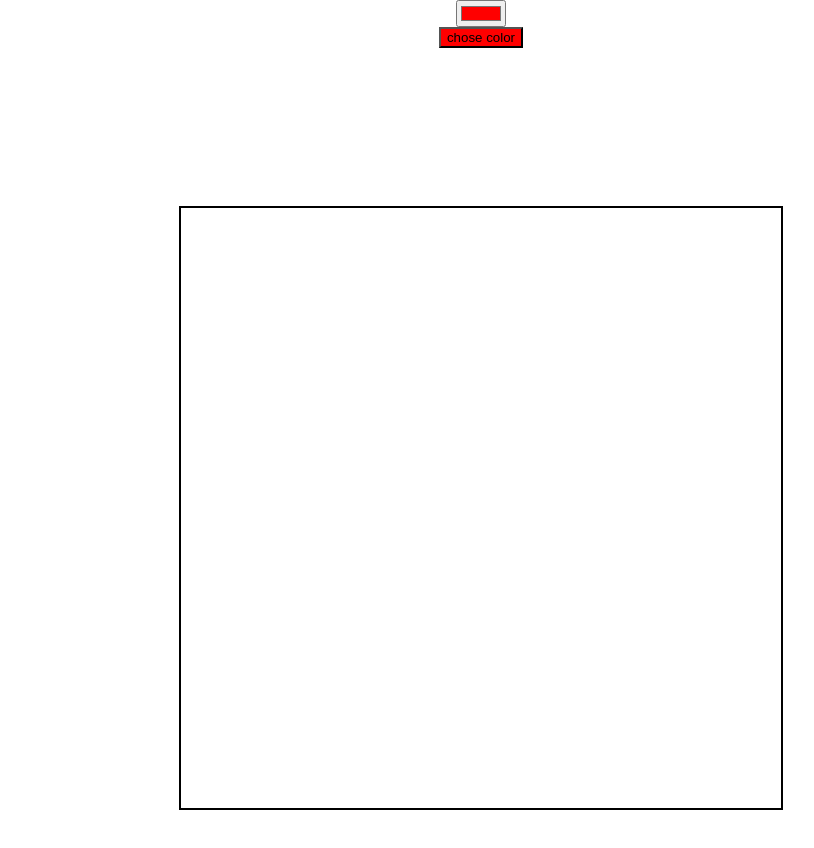
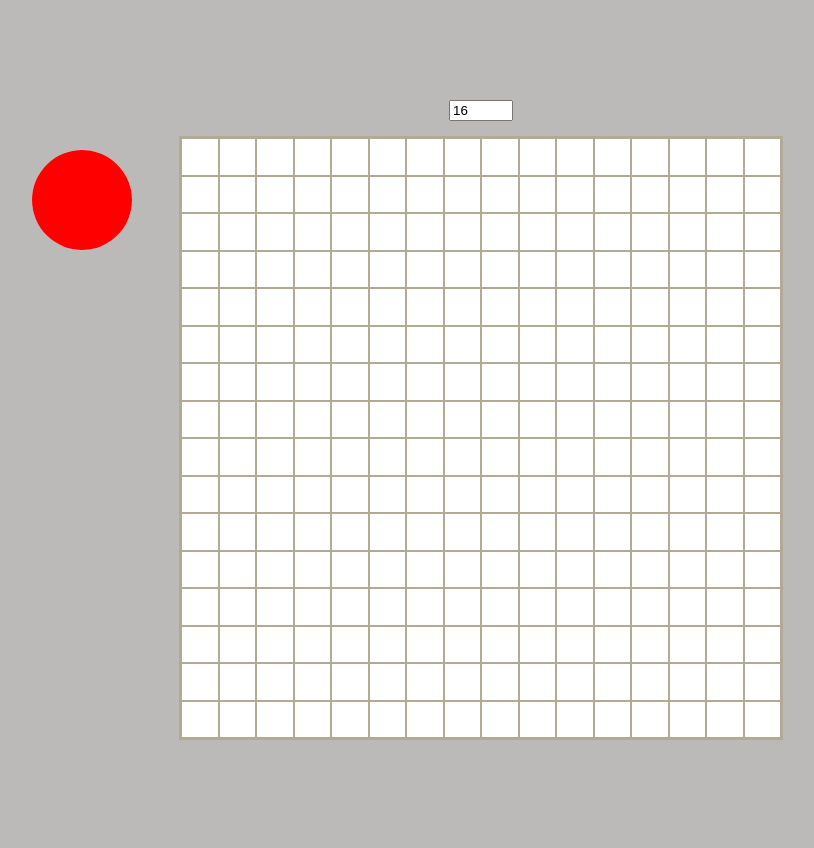
Before and after one commit to Abdul0306/Etch-a-Sketch, a plain HTML site: page index.html in a window 1280 px wide. Shown: the whole page, without its empty margins (159-973 px from the left). After the commit the page ends 800 px from the top, so only its background shows below. Drawn offline with Linux system fonts and the light colour scheme.

Commit message:
Describe your change

```diff
--- a/Etch-Sketch.js
+++ b/Etch-Sketch.js
@@ -1,38 +1,53 @@
 const gridcontainer = document.querySelector("#grid-container")
 const colorpicker = document.querySelector("#colorpicker")
-const Colorbutton = document.querySelector("button")
-
-
-const gridSize = 16;
-const totalCell = gridSize * gridSize;
-
-
-for(let i = 0; i < totalCell; i++) {
-
-    const cell = document.createElement("div")
-
-    cell.classList.add("grid-cell")
-
-    gridcontainer.appendChild(cell);
-
-}
+const sizeInput = document.querySelector("#sizeInput")
 
 
 let chosecolor = colorpicker.value;
-
-Colorbutton.style.backgroundColor = chosecolor;
 
 colorpicker.addEventListener('input', (event) => {
 
     chosecolor = event.target.value;
 
-    Colorbutton.style.backgroundColor = chosecolor;
-
+    colorpicker.style.backgroundColor = chosecolor;
 });
 
+function newsize(size) {
 
-cell.addEventListener("mouseenter", () =>{
+    gridcontainer.innerHTML = "";
 
-        cell.style.backgroundColor = chosecolor;
+    gridcontainer.style.gridTemplateColumns = `repeat(${size}, 1fr)`;
 
+    gridcontainer.style.gridTemplateRows = `repeat(${size}, 1fr)`;
+
+
+    for (let i = 0; i < size * size; i++) {
+
+        const cell = document.createElement("div");
+
+        cell.classList.add("grid-cell");
+
+        cell.addEventListener("mouseenter", () => {
+
+            cell.style.backgroundColor = chosecolor;
+        });
+
+        gridcontainer.appendChild(cell);
+    }
+}
+
+
+if (sizeInput) {
+    newsize(parseInt(sizeInput.value, 10) || 16);
+
+    sizeInput.addEventListener('change', (e) => {
+
+        const newSize = parseInt(e.target.value, 10) || 16;
+
+        newsize(newSize);
     });
+
+} else {
+
+    newsize(16);
+}
--- a/index.html
+++ b/index.html
@@ -8,11 +8,13 @@
 </head>
 <body>
 
+
+    <div id="colorInput">
     <input type="color" id="colorpicker" value="#ff0000">
-    <div class="b">
-        <button id="Colorbutton">chose color</button>
+</div>
 
-    </div>
+ <input id="sizeInput" type="number" min="4" max="100" value="16">
+
     <div id="grid-container"></div>
 
 
--- a/style.css
+++ b/style.css
@@ -1,22 +1,21 @@
 
 body {
        margin: 0;
-    min-height: 130vh;
+    min-height: 111h;
 display: flex;
 flex-direction: column;
 align-items: center;
+background-color: #534b4b63;
 
 }
 
 #grid-container {
-    display: grid;
-    grid-template-columns: repeat(16, 1fr);
-    grid-template-rows: repeat(16, 1fr);
     width: 600px;
     height: 600px;
-    border: 2px solid;
+    border: 2px solid rgb(177, 171, 150);
     background-color: white;
-    margin-top: 158px;
+    margin-top: 15px;
+    display: grid;
 
 
 
@@ -24,7 +23,7 @@ align-items: center;
 
 
 .grid-cell {
-
+  border: 1px solid rgb(177, 171, 150);
     box-sizing: border-box;
 }
 
@@ -34,17 +33,22 @@ align-items: center;
 }
 
 
-.b{
+input[type= "color"] {
 
-
+ width: 140%;
+   border: none;
+   height: 140%;
+   outline: none;
+   transform: translate(-20px, -20px);
 
 }
 
-
-#Colobutton{
-    border: 1px solid grey;
-    padding: 30px 20px;
-    position: relative;
-    right: 232px;
-    top: 150px;
+#colorInput{
+     width: 100px;
+   height: 100px;
+   overflow: hidden;
+   border-radius: 200rem;
+   position: relative;
+   top: 150px;
+   left: -399px;
 }
```
